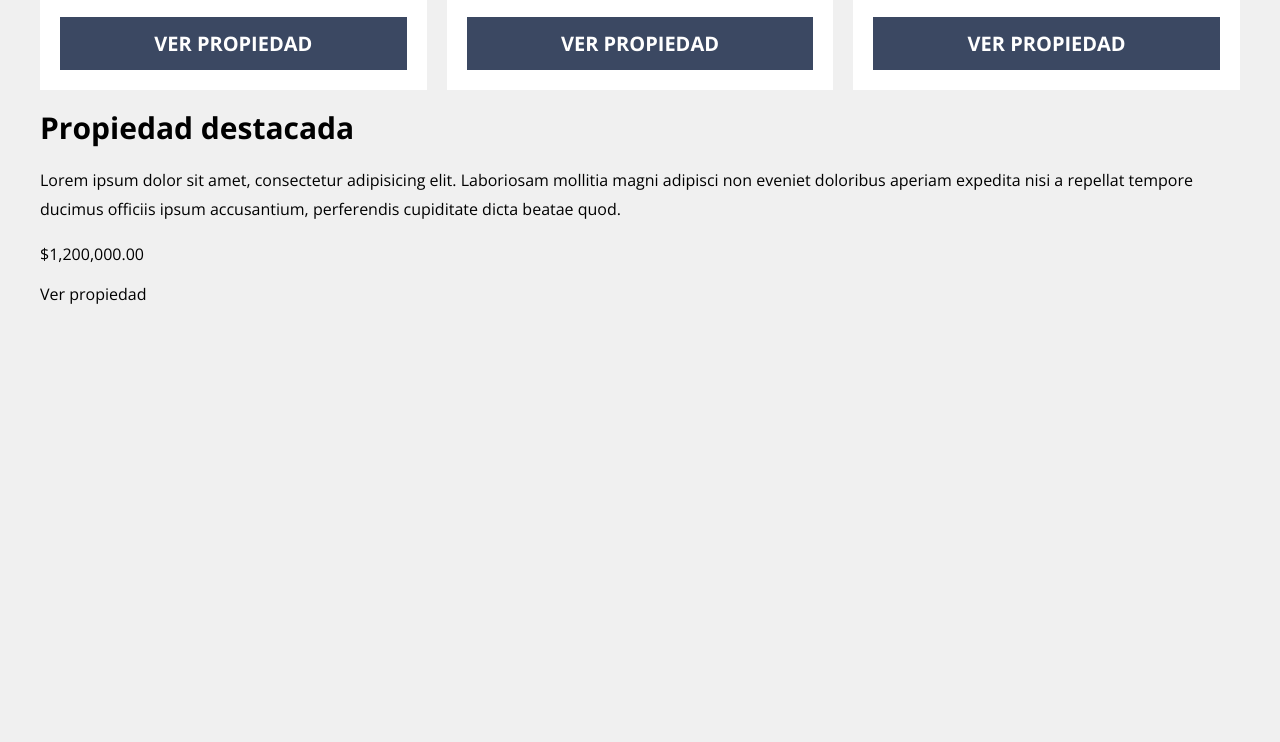
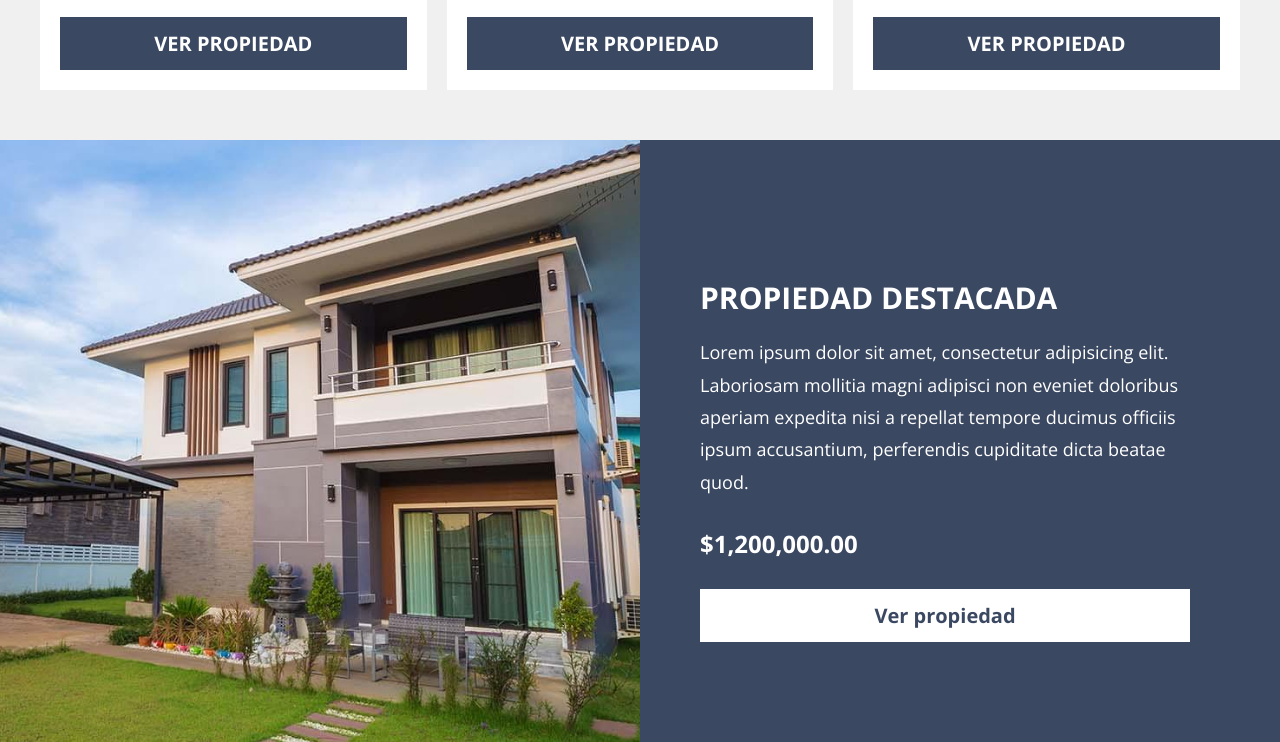
Before and after one commit to LuisMarioSolano/real-state, a website: page index.html in a window 1280 px wide. Shown: the part 1856-2598 px from the top of the page. Before the commit the page ends 2161 px from the top, so only its background shows below. Drawn offline with nearby package versions, Linux system fonts and the light colour scheme.

Commit message:
Style for .destacada

```diff
--- /dev/null
+++ b/src/scss/ui/contenido/_destacada.scss
@@ -0,0 +1,67 @@
+@use "base/variables" as v;
+@use "base/mixins" as m;
+
+.destacada {
+  margin-top: 5rem;
+  background-image: linear-gradient(
+      to bottom,
+      transparent 0%,
+      transparent 50%,
+      v.$primario 50%,
+      v.$primario 100%
+    ),
+    url(../img/destacada.jpg);
+
+  background-size: 100%, cover;
+  background-position: center, -50rem -26rem;
+  background-repeat: no-repeat;
+
+
+  @include m.tablet {
+    background-image: linear-gradient(
+        to right,
+        transparent 0%,
+        transparent 50%,
+        v.$primario 50%,
+        v.$primario 100%
+      ),
+      url(../img/destacada.jpg);
+      background-position: center, -50rem center;
+  }
+
+  &__grid {
+    display: grid;
+    grid-template-rows: repeat(2, 1fr);
+
+    @include m.tablet {
+      grid-template-rows: unset;
+      @include m.grid(2, 2rem);
+    }
+  }
+
+  &__contenido {
+    padding: 5rem;
+    grid-row: 2 / 3;
+    @include m.tablet {
+      padding: 10rem 5rem;
+      grid-column: 2 / 3;
+    }
+  }
+  &__heading {
+    color: v.$blanco;
+    text-transform: uppercase;
+  }
+  &__texto {
+    color: v.$blanco;
+    font-size: 1.8rem;
+  }
+  &__precio {
+    color: v.$blanco;
+    font-size: 2.4rem;
+    font-weight: 700;
+  }
+  &__enlace {
+    @include m.boton(v.$blanco, v.$primario);
+    display: block;
+  }
+}
--- a/src/scss/ui/contenido/_index.scss
+++ b/src/scss/ui/contenido/_index.scss
@@ -1 +1,2 @@
 @forward 'propiedades';
+@forward 'destacada';
```
Also changed, not shown: build/css/app.css, 1 other file.
